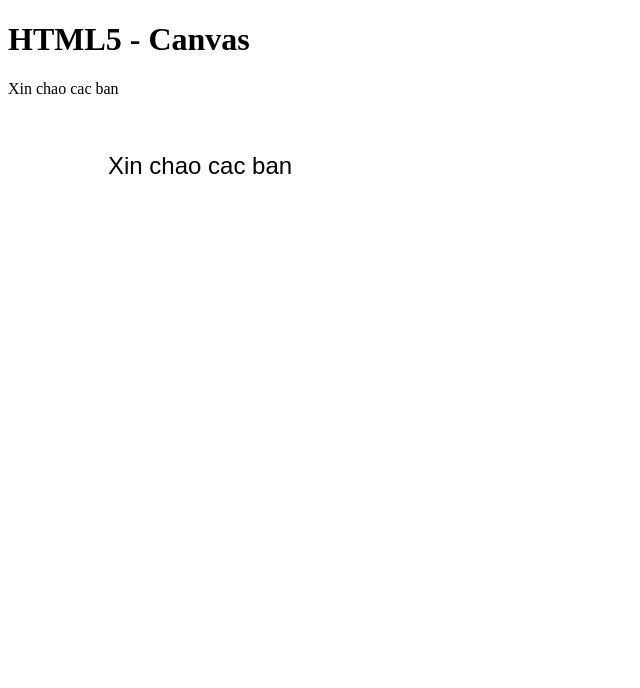
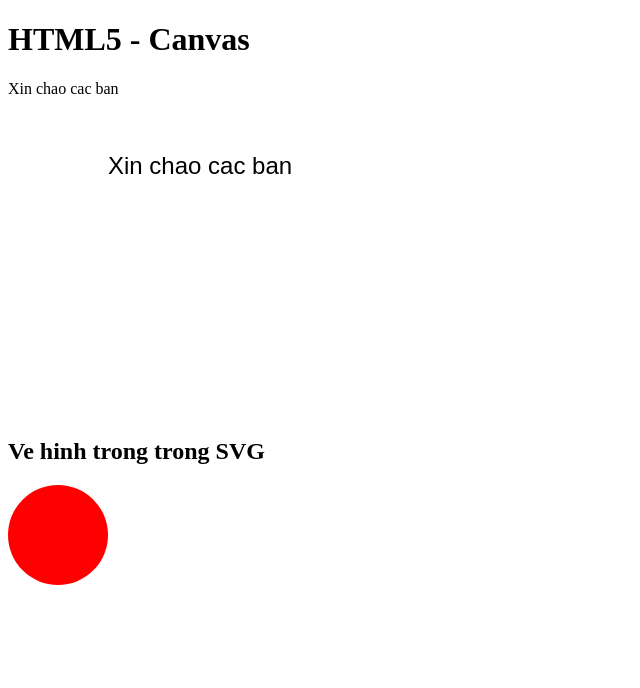
Before and after one commit to vanhoa690/hoadv_html5_css3_3023, a plain HTML site: page bai2.html in a window 1280 px wide. Shown: the whole page, without its empty margins (0-640 px from the left). Drawn offline with Linux system fonts and the light colour scheme.

Commit message:
done bai 2

```diff
--- a/bai2.html
+++ b/bai2.html
@@ -11,7 +11,10 @@
     <canvas id="myCanvas" width="500" height="300">
       <p>Trinh duyet cua ban khong ho tro HTML5 Canvas</p>
     </canvas>
-
+    <h2>Ve hinh trong trong SVG</h2>
+    <svg id="svgelem" height="200">
+      <circle id="redcircle" cx="50" cy="50" r="50" fill="red" />
+    </svg>
     <script>
       const canvas = document.getElementById("myCanvas");
       const context = canvas.getContext("2d");
```
